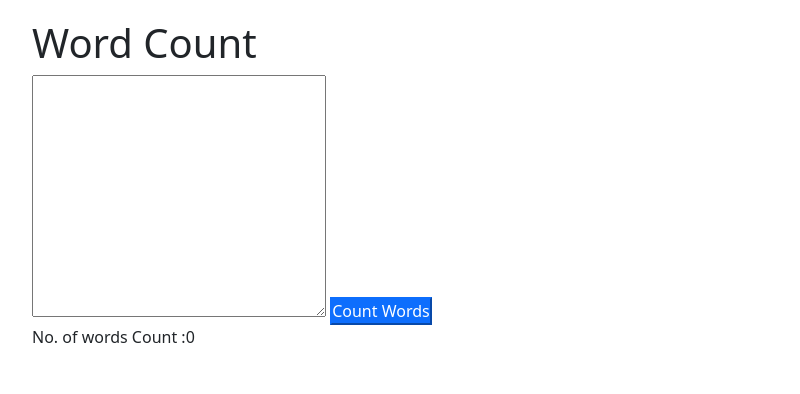
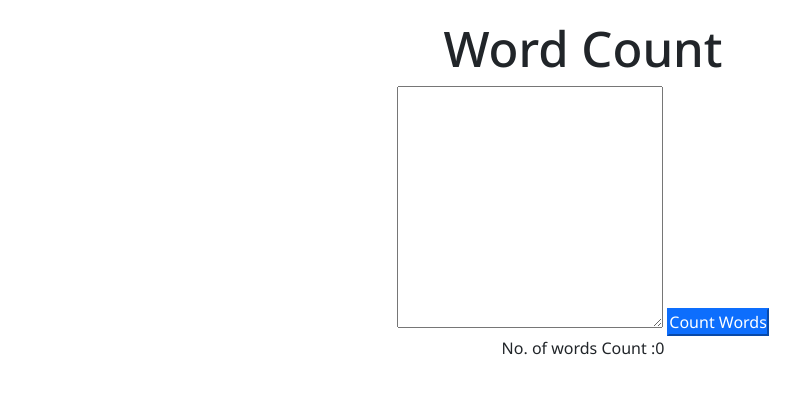
Before and after one commit to YashKaskar/Word-Count, a plain HTML site: page index.html in a window 1280 px wide. Shown: the whole page, without its empty margins (57-857 px from the left). Drawn offline with nearby package versions, Linux system fonts and the light colour scheme.

Commit message:
styling font size

```diff
--- a/app.css
+++ b/app.css
@@ -6,5 +6,10 @@
 
 .container{
     padding: 19px;
+    font-family: 'Noto Sans', sans-serif;
+    text-align: center;
+}
 
+h1{
+    font-size: 49px;
 }
```
